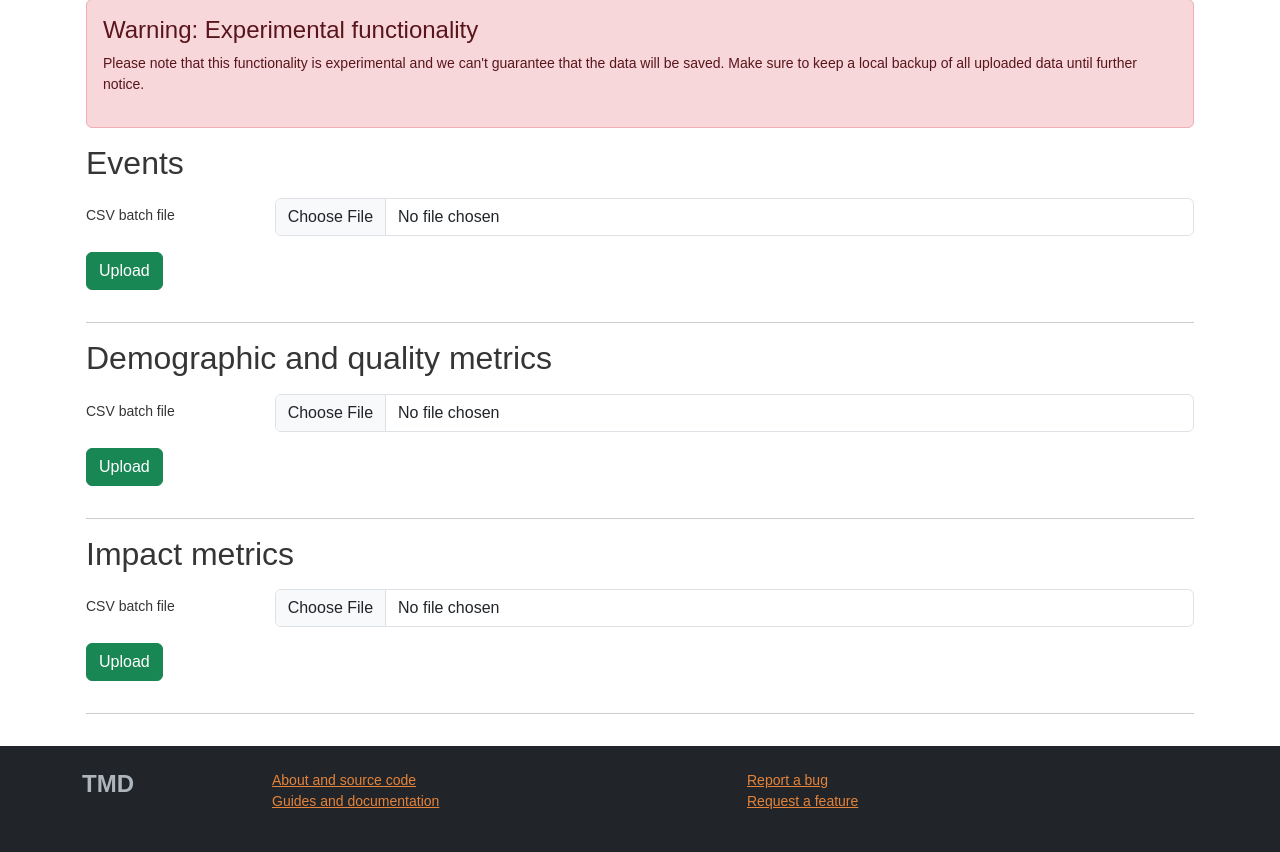
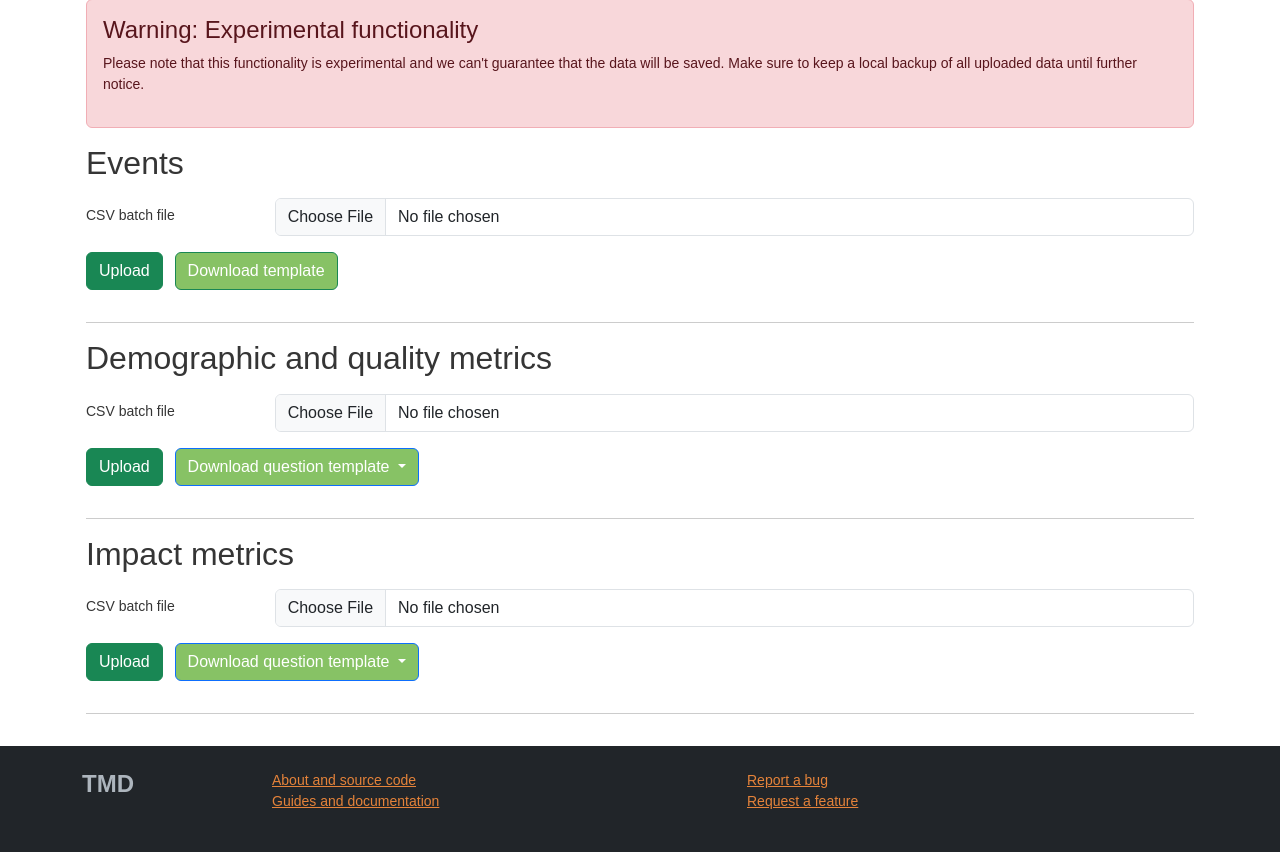
Before and after one commit to elixir-europe-training/Training-Metrics-Database, a Django app: page /upload-data in a window 1280 px wide. Shown: the part 193-1045 px from the top of the page. Run offline with Django 4.2, Linux system fonts and the light colour scheme; the visitor is signed in with stand-in values (Sample User, id 1); data that the repository does not hold is empty; some libraries are stand-ins or nearby versions; some web fonts are replaced.

Commit message:
feat: started adding csv template download buttons

```diff
--- a/app/metrics/templates/metrics/upload.html
+++ b/app/metrics/templates/metrics/upload.html
@@ -28,6 +28,22 @@
             {% endif %}
             {%endfor%}
             <button type="submit" class="btn btn-success">Upload</button>
+            {% if form.title == 'Events' %}
+            <a href="{% url 'download_event_template' %}" class="btn btn-success ms-2" style="background-color:#87c265;">Download template</a>
+            {% else %}
+            <button type="button" class="btn btn-primary dropdown-toggle ms-2" style="background-color:#87c265;" data-bs-toggle="dropdown">
+                Download question template
+              </button>
+              <ul class="dropdown-menu">
+                {% for questionsuperset in question_supersets %}
+                    <li>
+                        <a class="dropdown-item" href="{% url 'download_questionsuperset_template' questionsuperset.id %}">
+                            {{ questionsuperset.name }}
+                        </a>
+                    </li>
+                {% endfor %}
+              </ul>
+            {% endif %}
         </form>
     </div>
     <div class="mb-3 row">
--- a/app/metrics/urls.py
+++ b/app/metrics/urls.py
@@ -3,7 +3,7 @@ from django.urls import path
 
 from metrics import views
 from metrics.forms import UserLoginForm
-from metrics.views.upload import upload_data
+from metrics.views.upload import upload_data, download_event_template, download_questionsuperset_template
 from metrics.views.model_views import (
     EventView,
     InstitutionView,
@@ -22,6 +22,8 @@ urlpatterns = [
     ),
     path('logout/', LogoutView.as_view(next_page='/'), name='logout'),
     path('upload-data', upload_data, name='upload-data'),
+    path('download-event-template/', download_event_template, name='download_event_template'),
+    path('download-questionsuperset-template/<int:questionsuperset_id>/', download_questionsuperset_template, name='download_questionsuperset_template'),
     path('event/<int:pk>', EventView.as_view(), name='event-edit'),
     path('event/<int:event_id>/upload-data', upload_data, name='upload-data-event'),
     path('institution/<int:pk>', InstitutionView.as_view(), name='institution-edit'),
--- a/app/metrics/views/upload.py
+++ b/app/metrics/views/upload.py
@@ -1,4 +1,4 @@
-from django.shortcuts import render
+from django.shortcuts import render, get_object_or_404
 from metrics.views.common import get_tabs
 from django import forms
 from django.forms.widgets import FileInput, Select, CheckboxInput
@@ -14,6 +14,8 @@ import datetime
 from django.contrib.auth.decorators import login_required
 from django.urls import reverse
 from django.utils.http import urlencode
+from django.http import HttpResponse
+from metrics.models.questions import QuestionSuperSet
 
 
 UPLOAD_TYPES = {
@@ -96,10 +98,11 @@ def table_output(columns: dict):
 
 @login_required
 def upload_data(request, event_id=None):
+    node = request.user.get_node()
     event = get_object_or_404(models.Event, id=event_id) if event_id else None
     file_match = f"^.+-{event.id}\.csv$" if event else "^.+\.csv$"
 
-    if event and (event.is_locked or request.user.get_node() != event.node_main):
+    if event and (event.is_locked or node != event.node_main):
         raise PermissionDenied(f"You do not have permissions the upload data to event {event.id}")
 
     upload_types = {
@@ -107,6 +110,8 @@ def upload_data(request, event_id=None):
         for key, value in UPLOAD_TYPES.items()
         if event is None or key != "events"
     }
+
+    question_supersets = QuestionSuperSet.objects.filter(node = node)
     forms = [
         DataUploadForm(
             request.POST if request.method == "POST" else None,
@@ -202,7 +207,46 @@ def upload_data(request, event_id=None):
         'metrics/upload.html',
         context={
             "title": title,
+            "question_supersets": question_supersets,
             **get_tabs(request, view_name="event-list" if event else None),
             "forms": forms,
         }
     )
+
+
+@login_required
+def download_event_template(request):
+    response = HttpResponse(content_type='text/csv')
+    response['Content-Disposition'] = 'attachment; filename="event_template.csv"'
+
+    # Write CSV data to the response
+    writer = csv.writer(response)
+    writer.writerow(['Question Text', 'Description', 'Slug', 'Is Multi-choice'])  # Define headers
+    for upload_type in UPLOAD_TYPES.values():
+        print(upload_type)
+    # Fetch questions from the database and write each to the CSV
+ #   questions = Question.objects.all()
+ #   for question in questions:
+ #       writer.writerow([question.text, question.description, question.slug, question.is_multichoice])
+
+    return response
+
+def download_questionsuperset_template(request, questionsuperset_id):
+    # Get the specific QuestionSuperSet instance
+    questionsuperset = get_object_or_404(QuestionSuperSet, id=questionsuperset_id)
+
+    # Set up the CSV response
+    response = HttpResponse(content_type='text/csv')
+    response['Content-Disposition'] = f'attachment; filename="{questionsuperset.name}_template.csv"'
+
+    # Create a CSV writer
+    writer = csv.writer(response)
+    writer.writerow(['Question Text', 'Description', 'Slug', 'Is Multi-choice'])  # Define CSV headers
+
+    # Write each question in the QuestionSuperSet to the CSV
+    for set in questionsuperset.question_sets.all():
+        for question in set.questions.all():
+            print(question)
+       # writer.writerow([question.text, question.description, question.slug, question.is_multichoice])
+
+    return response
```
